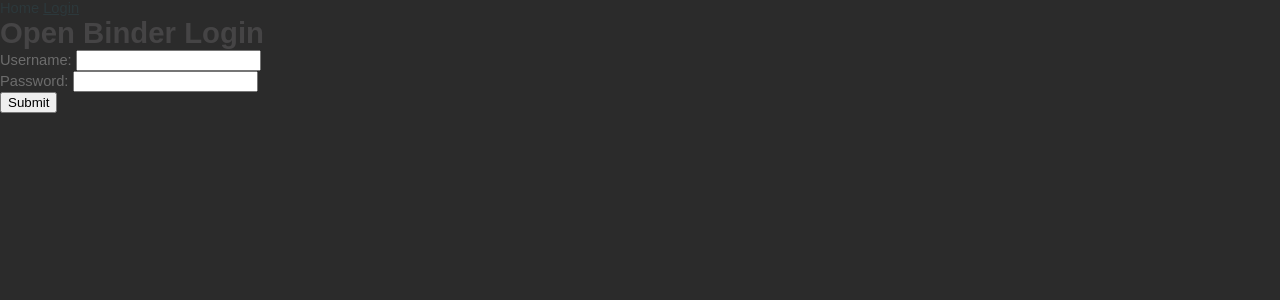
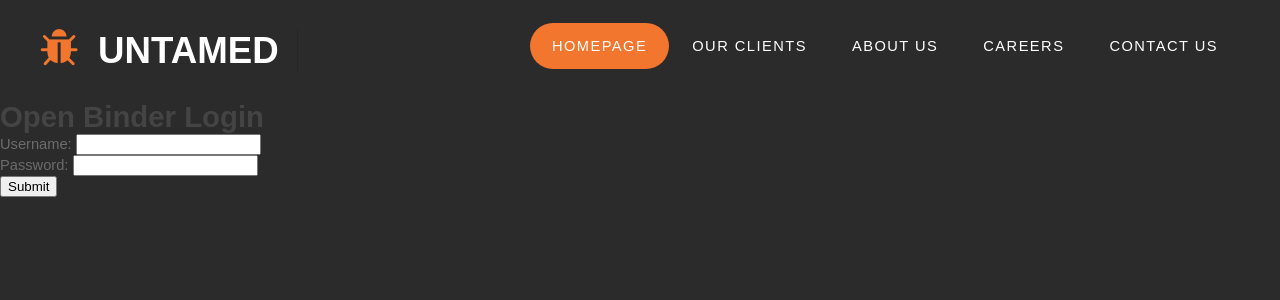
Before and after one commit to ckonz528/OpenBinder, a Flask app: template templates/login.html in a window 1280 px wide. Shown: the top 300 px of the page. Run offline with Flask 2, Linux system fonts and the light colour scheme; the template is opened without the code that fills it, so the values that code supplies are empty.

Commit message:
picked a new CSS style sheet

```diff
--- a/app.py
+++ b/app.py
@@ -4,9 +4,9 @@ from time import time
 app = Flask(__name__)
 
 @app.route('/')
-@app.route('/main.html')
+@app.route('/intro.html')
 def home():
-    return render_template('main.html')
+    return render_template('intro.html')
 
 @app.route('/login.html', methods=['GET', 'POST'])
 def login():
--- a/templates/base.html
+++ b/templates/base.html
@@ -1,13 +1,25 @@
 <html>
     <head>
         <title>Open Binder Web App</title>
-        <link rel='stylesheet' href='{{url_for("static", filename="default.css")}}' />
-        <link rel='stylesheet' href='{{url_for("static", filename="fonts.css")}}' />
+        <link rel='stylesheet' href='{{url_for("static", filename="css/default.css")}}' />
+        <link rel='stylesheet' href='{{url_for("static", filename="css/fonts.css")}}' />
     </head>
     <body>
-        <div class='navbar'>
-            <a href="main.html">Home</a>
-            <a href="login.html">Login</a>
+        <div id="header-wrapper">
+            <div id="header" class="container">
+                <div id="logo">
+                    <h1><span class="fa fa-bug"></span><a href="#">Untamed</a></h1>
+                </div>
+                <div id="menu">
+                    <ul>
+                        <li class="current_page_item"><a href="#" accesskey="1" title="">Homepage</a></li>
+                        <li><a href="#" accesskey="2" title="">Our Clients</a></li>
+                        <li><a href="#" accesskey="3" title="">About Us</a></li>
+                        <li><a href="#" accesskey="4" title="">Careers</a></li>
+                        <li><a href="#" accesskey="5" title="">Contact Us</a></li>
+                    </ul>
+                </div>
+            </div>
         </div>
         {% block content %} {% endblock %}
     </body>
```
Also changed, not shown: templates/intro.html (renamed from templates/main.html).
